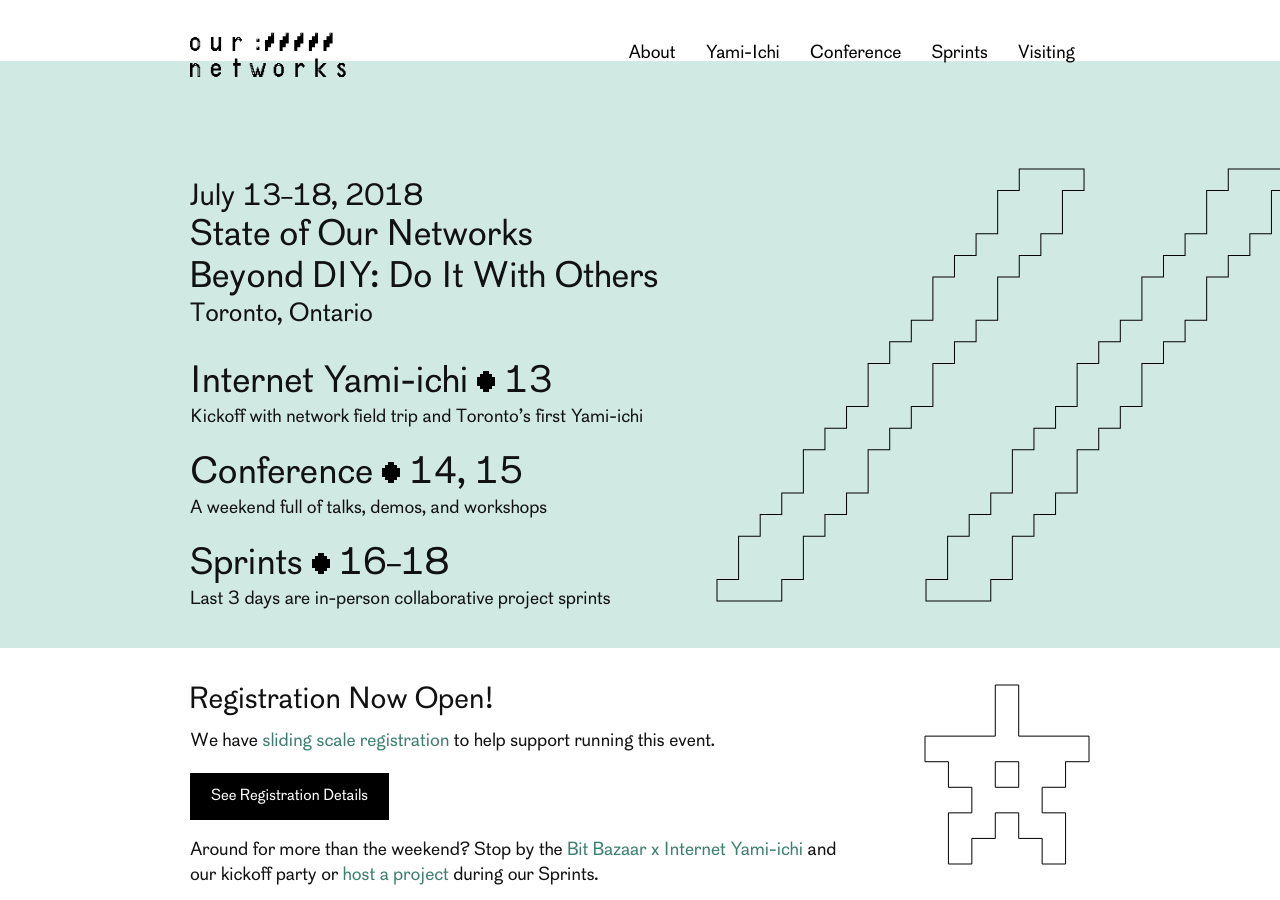
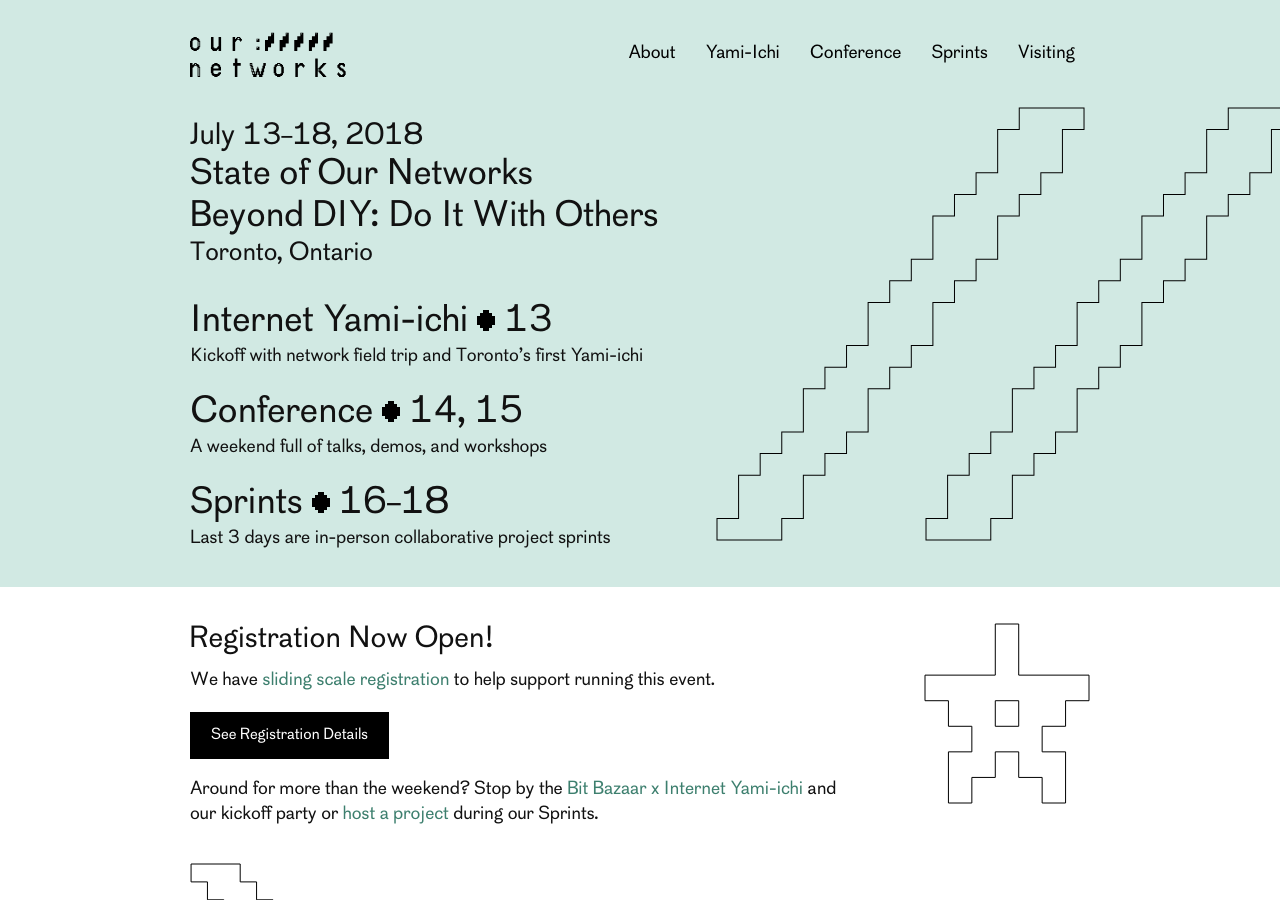
Before and after one commit to ournetworks/ournetworks.ca, a Jekyll site: the page built from index.md, in a window 1280 px wide and 900 px high. Built offline with Jekyll 4.4.1, drawn with Linux system fonts in a browser that asks for light colours.

Commit message:
remove extension on splash layout

```diff
--- a/_layouts/splash.html
+++ b/_layouts/splash.html
@@ -1,7 +1,7 @@
 ---
 layout: default
 ---
-<div class="splash extended">
+<div class="splash">
   {% include 2018-hero.html %}
   <div class="container">
     {{ content }}
```
